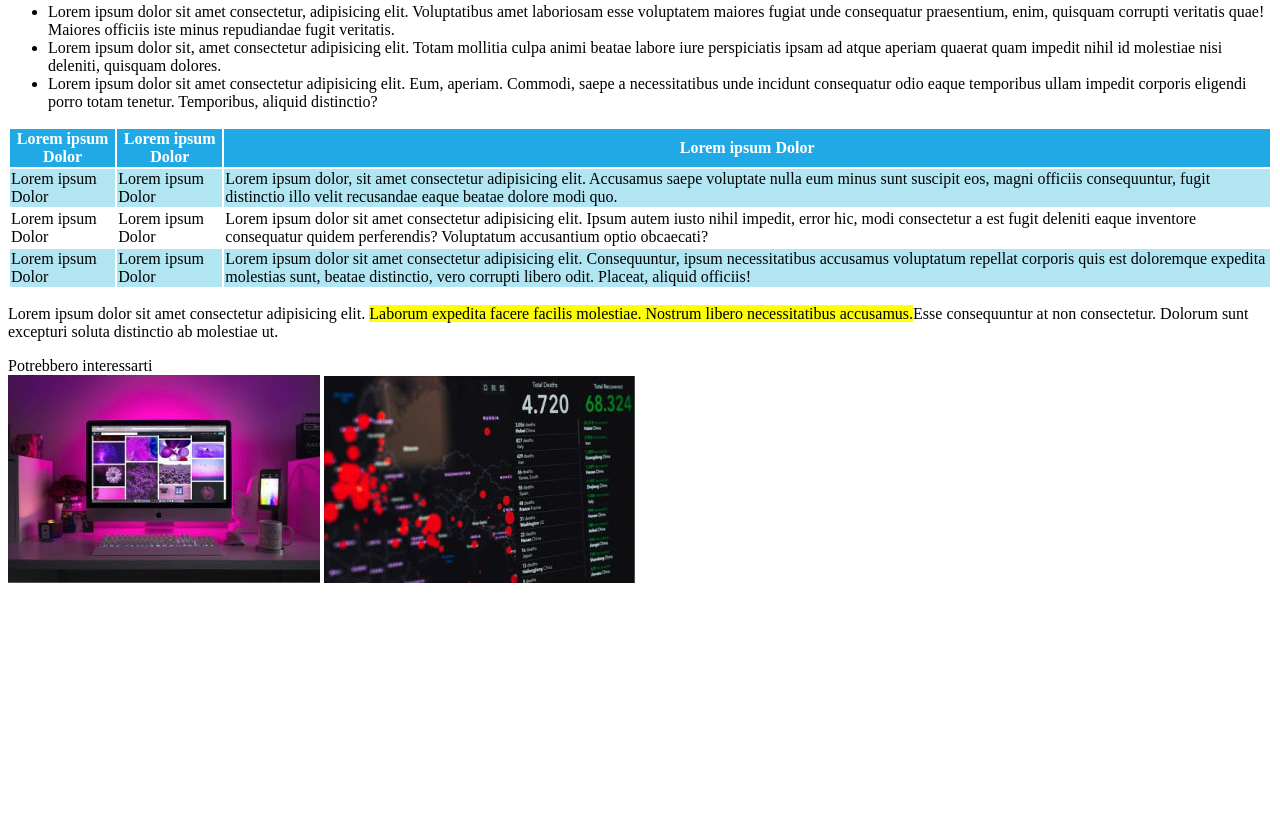
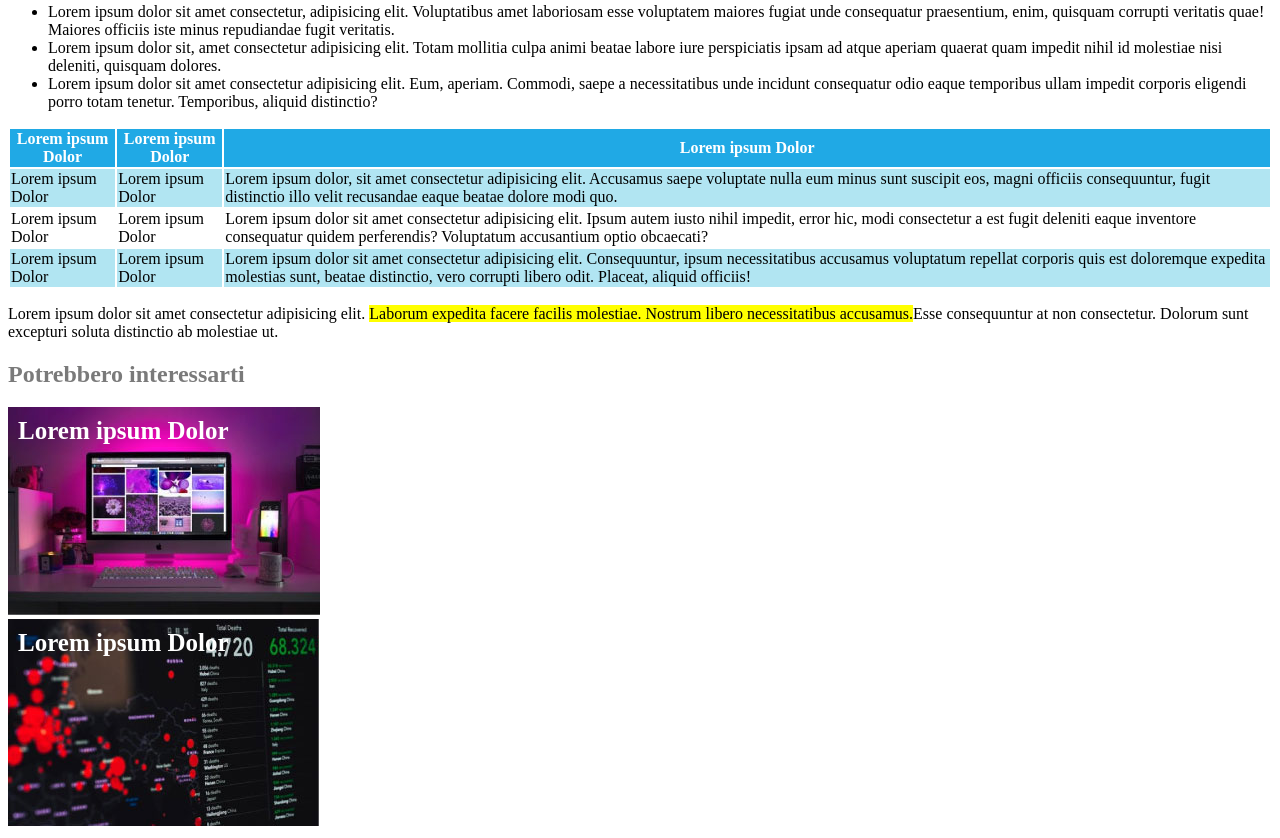
Before and after one commit to FedericoMorrillo/html-css-booleaner, a plain HTML site: page index.html in a window 1280 px wide. Shown: the part 702-1540 px from the top of the page. Before the commit the page ends 1297 px from the top, so only its background shows below. Drawn offline with Linux system fonts and the light colour scheme.

Commit message:
feat: terminato lo style e correzioni

```diff
--- a/css/style.css
+++ b/css/style.css
@@ -1,5 +1,5 @@
 #logo{
-   background-image:url('img/pattern.png');
+   background-image:url('../img/pattern.png');
    padding-top: 70px;
    background-color: rgb(78, 160, 255);
 }
@@ -25,3 +25,17 @@ tbody{
 #rigacentro{
     background-color: white;
 }
+#footerh{
+    color: rgb(122, 122, 122);
+}
+
+.imgf{
+    z-index: -1;
+    position: relative;
+}
+.testof {
+    position: absolute;
+    color: white;
+    font-size: 25px;
+    padding: 10px;
+  }
--- a/index.html
+++ b/index.html
@@ -66,11 +66,11 @@
         </section> <!-- corpo della pagina -->
     </main>
     <footer>
-        <div>
-            <div>Potrebbero interessarti</div>
-            <img src="img/monitor.jpg" alt="monitor">
-            <img src="img/graph.jpg" alt="grafico">
-        </div>
+            <div id="footerh"><h2>Potrebbero interessarti</h2></div>
+            <div class="testof"><strong>Lorem ipsum Dolor</strong></div>
+            <div class="imgf"><img src="img/monitor.jpg" alt="monitor"></div>
+            <div class="testof"><strong>Lorem ipsum Dolor</strong></div>
+            <div class="imgf"><img src="img/graph.jpg" alt="grafico"></div>
     </footer>
 </body>
 </html>
```
